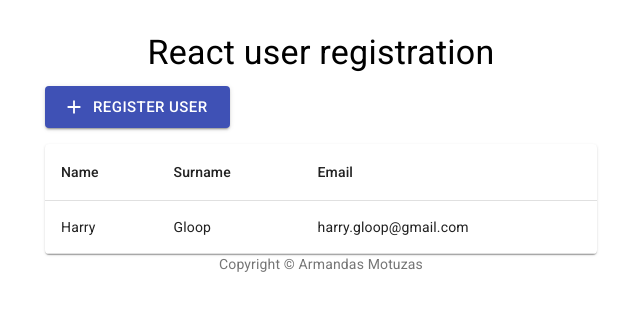
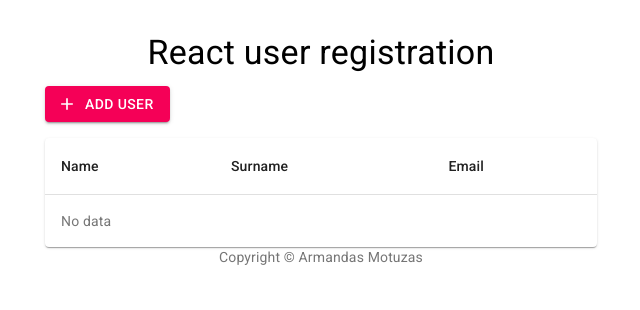
Before and after one commit to armandasltu/react-user-registration, a React (Create React App) app: page / in a window 1280 px wide. Shown: the top 310 px of the page, without its empty margins (319-959 px from the left). Built offline with nearby package versions, Linux system fonts and the light colour scheme; the HTML template or start-up script is replaced by a standard one.

Commit message:
First version of user add functionality

```diff
--- a/package.json
+++ b/package.json
@@ -13,10 +13,13 @@
     "@material-ui/icons": "^4.9.1",
     "clsx": "latest",
     "eslint": "^7.1.0",
+    "formik": "^2.1.4",
+    "formik-material-ui": "^2.0.0-beta.1",
     "prettier": "^2.0.5",
     "react": "latest",
     "react-dom": "latest",
-    "react-scripts": "latest"
+    "react-scripts": "latest",
+    "yup": "^0.29.0"
   },
   "browserslist": {
     "production": [
--- a/src/App.js
+++ b/src/App.js
@@ -1,10 +1,19 @@
 import React from "react";
-import Container from "@material-ui/core/Container";
-import Typography from "@material-ui/core/Typography";
-import Box from "@material-ui/core/Box";
-import Button from "@material-ui/core/Button";
+import {
+  Container,
+  Typography,
+  Box,
+  Button,
+  Dialog,
+  DialogTitle,
+  DialogContent,
+  LinearProgress,
+} from "@material-ui/core";
 import AddIcon from "@material-ui/icons/Add";
 import UsersList from "./components/UsersList";
+import { Formik, Field, Form } from "formik";
+import { TextField } from "formik-material-ui";
+import * as Yup from "yup";
 
 function Copyright() {
   return (
@@ -15,6 +24,8 @@ function Copyright() {
 }
 
 export default function App() {
+  const [isDialogOpen, setDialogOpen] = React.useState(false);
+
   return (
     <Container maxWidth="sm">
       <Box my={4}>
@@ -24,12 +35,78 @@ export default function App() {
         <Box mb={2}>
           <Button
             variant="contained"
-            color="primary"
-            size="large"
+            color="secondary"
             startIcon={<AddIcon />}
+            onClick={() => setDialogOpen(true)}
           >
-            Register user
+            Add user
           </Button>
+
+          <Dialog open={isDialogOpen} onClose={() => setDialogOpen(false)}>
+            <DialogTitle>Add user</DialogTitle>
+            <DialogContent>
+              <Formik
+                initialValues={{
+                  firstName: "",
+                  lastName: "",
+                  email: "",
+                }}
+                validationSchema={Yup.object({
+                  firstName: Yup.string()
+                    .max(15, "Must be 15 characters or less")
+                    .required("Required"),
+                  lastName: Yup.string()
+                    .max(20, "Must be 20 characters or less")
+                    .required("Required"),
+                  email: Yup.string()
+                    .email("Invalid email address")
+                    .required("Required"),
+                })}
+                onSubmit={(values, { setSubmitting }) => {
+                  const users = JSON.parse(localStorage.getItem("users")) ?? [];
+                  localStorage.setItem(
+                    "users",
+                    JSON.stringify([values, ...users])
+                  );
+                  setSubmitting(false);
+                  setDialogOpen(false)
+                }}
+              >
+                {({ submitForm, isSubmitting }) => (
+                  <Form>
+                    <Field
+                      component={TextField}
+                      name="firstName"
+                      label="First name"
+                      fullWidth
+                    />
+                    <Field
+                      component={TextField}
+                      label="Last name"
+                      name="lastName"
+                      fullWidth
+                    />
+                    <Field
+                      component={TextField}
+                      type="email"
+                      label="Email"
+                      name="email"
+                      fullWidth
+                    />
+                    {isSubmitting && <LinearProgress />}
+                    <Button
+                      variant="contained"
+                      color="primary"
+                      disabled={isSubmitting}
+                      onClick={submitForm}
+                    >
+                      Submit
+                    </Button>
+                  </Form>
+                )}
+              </Formik>
+            </DialogContent>
+          </Dialog>
         </Box>
         <UsersList />
         <Copyright />
--- a/src/components/UsersList.js
+++ b/src/components/UsersList.js
@@ -9,15 +9,9 @@ import {
   Paper,
 } from "@material-ui/core";
 
-const rows = [
-  {
-    name: "Harry",
-    surname: "Gloop",
-    email: "harry.gloop@gmail.com",
-  },
-];
+const UsersList = () => {
+  const users = JSON.parse(localStorage.getItem("users")) ?? [];
 
-const UsersList = () => {
   return (
     <TableContainer component={Paper}>
       <Table aria-label="Users list">
@@ -28,15 +22,19 @@ const UsersList = () => {
             <TableCell>Email</TableCell>
           </TableRow>
         </TableHead>
-        <TableBody>
-          {rows.map((row) => (
-            <TableRow key={row.name}>
-              <TableCell>{row.name}</TableCell>
-              <TableCell>{row.surname}</TableCell>
-              <TableCell>{row.email}</TableCell>
-            </TableRow>
-          ))}
-        </TableBody>
+        {users.length ? (
+          <TableBody>
+            {users.map(({ firstName, lastName, email }, index) => (
+              <TableRow key={index}>
+                <TableCell>{firstName}</TableCell>
+                <TableCell>{lastName}</TableCell>
+                <TableCell>{email}</TableCell>
+              </TableRow>
+            ))}
+          </TableBody>
+        ) : (
+          <caption>No data</caption>
+        )}
       </Table>
     </TableContainer>
   );
```
Also changed, not shown: 1 other file (tests, documents, lock files or other folders).
